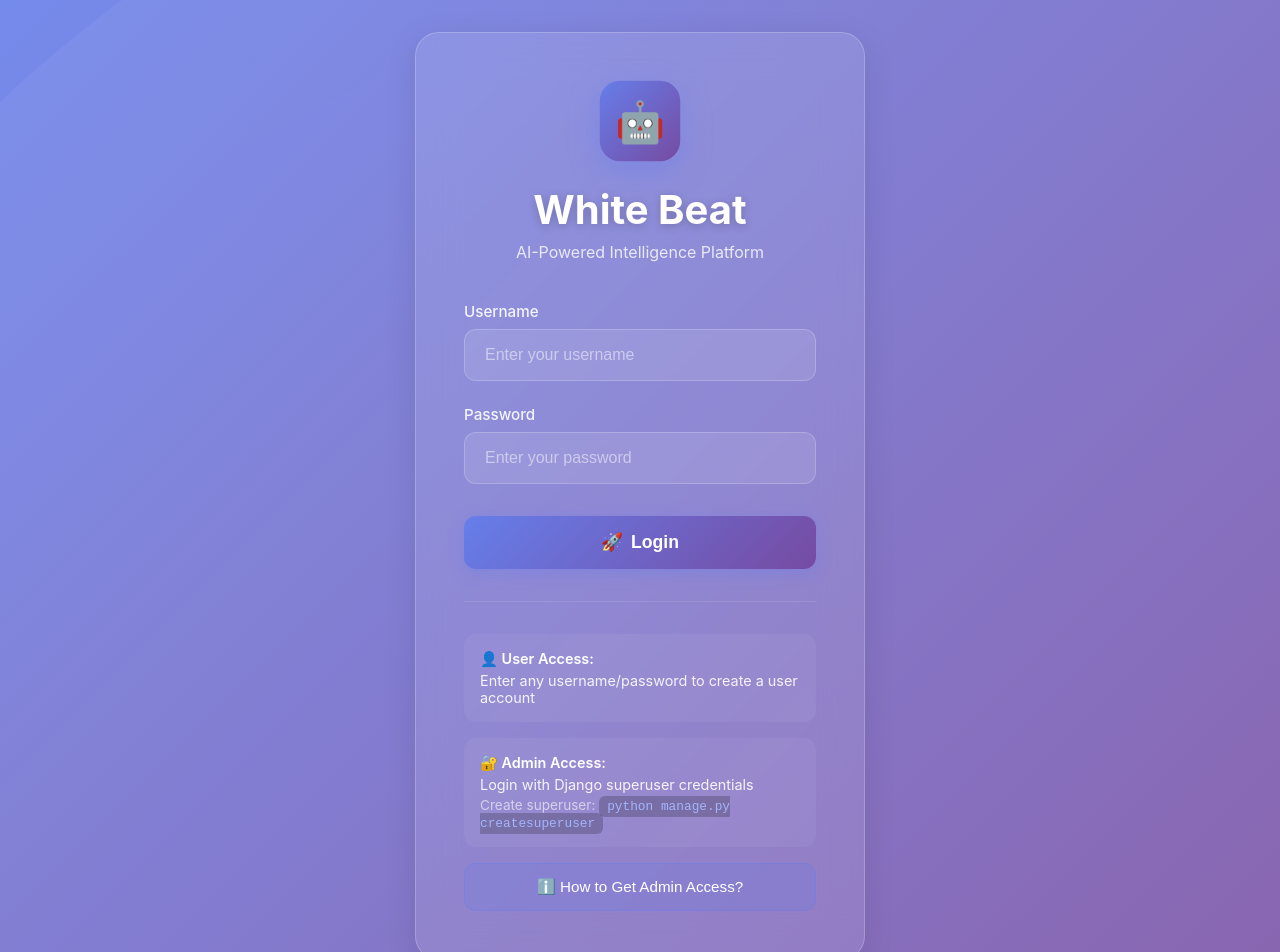
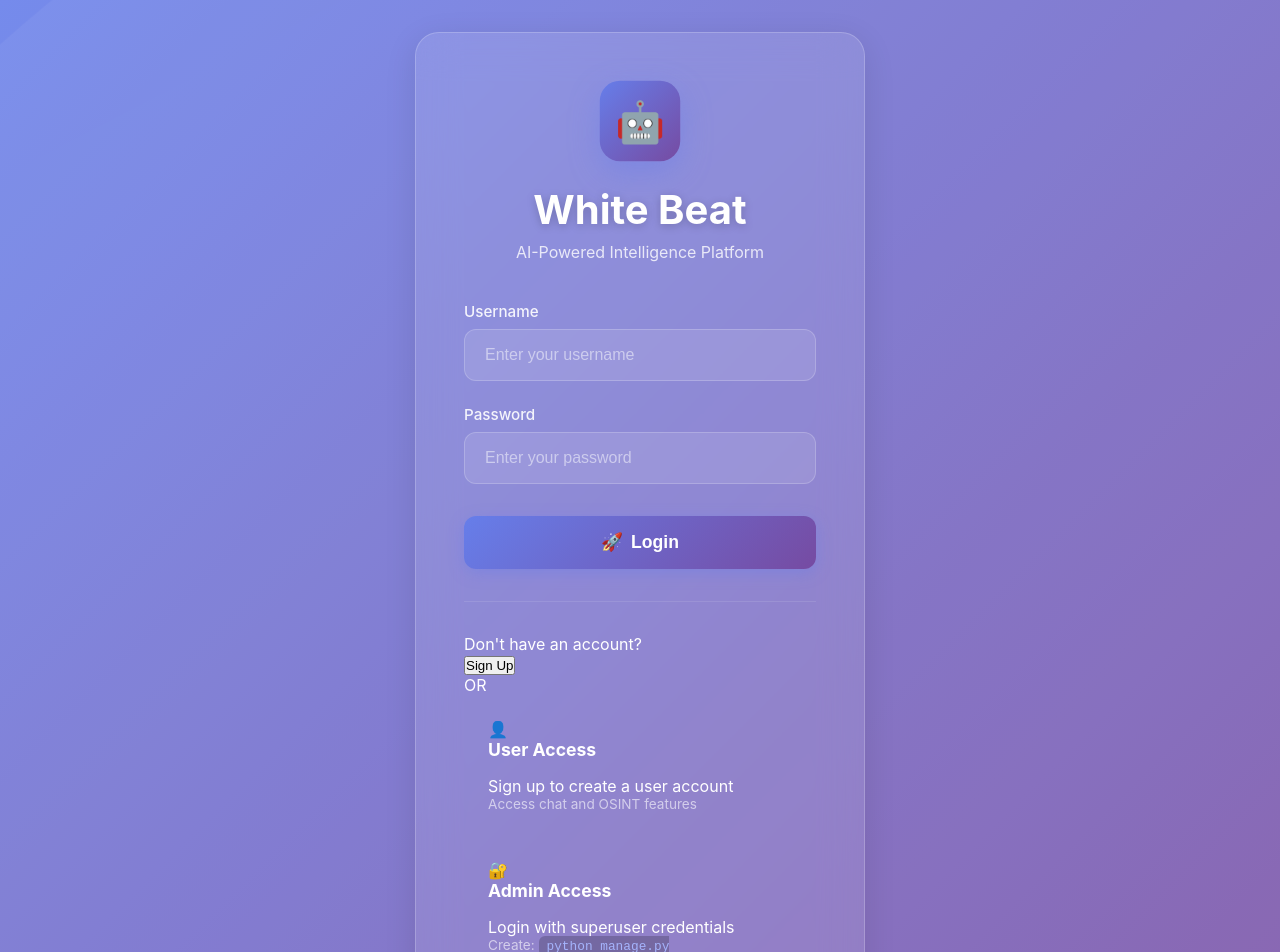
Before and after one commit to Aryankaushik541/white-beat-frontend, a React (Create React App) app: page / in a window 1280 px wide. Shown: the top 952 px of the page. Built offline with nearby package versions, Linux system fonts and the light colour scheme; no server answers.

Commit message:
Add signup functionality with toggle between login and signup

```diff
--- a/src/components/Login.js
+++ b/src/components/Login.js
@@ -5,48 +5,80 @@ import './Login.css';
 const API_URL = process.env.REACT_APP_API_URL || 'http://localhost:8000/api';
 
 const Login = ({ onLogin }) => {
+  const [isSignup, setIsSignup] = useState(false);
   const [username, setUsername] = useState('');
   const [password, setPassword] = useState('');
+  const [email, setEmail] = useState('');
   const [error, setError] = useState('');
+  const [success, setSuccess] = useState('');
   const [loading, setLoading] = useState(false);
 
   const handleSubmit = async (e) => {
     e.preventDefault();
     setError('');
+    setSuccess('');
     setLoading(true);
 
     try {
+      if (isSignup) {
+        // Signup
+        const response = await axios.post(`${API_URL}/signup/`, {
+          username,
+          password,
+          email: email || `${username}@whitebeat.com`
+        });
+
+        setSuccess('Account created successfully! Please login.');
+        setIsSignup(false);
+        setPassword('');
+      } else {
+        // Login
         const response = await axios.post(`${API_URL}/login/`, {
           username,
           password
         });
 
-      const { role, username: user, user_id, is_staff, is_superuser } = response.data;
+        const { role, username: user, user_id, is_staff, is_superuser, email: userEmail } = response.data;
 
         onLogin({
           role,
           username: user,
           userId: user_id,
+          email: userEmail,
           isStaff: is_staff,
           isSuperuser: is_superuser
         });
+      }
     } catch (err) {
-      console.error('Login error:', err);
-      setError(err.response?.data?.error || 'Login failed. Please try again.');
+      console.error('Error:', err);
+      setError(err.response?.data?.error || `${isSignup ? 'Signup' : 'Login'} failed. Please try again.`);
     } finally {
       setLoading(false);
     }
   };
 
-  const handleAdminAccess = () => {
-    // Show admin instructions
+  const toggleMode = () => {
+    setIsSignup(!isSignup);
+    setError('');
+    setSuccess('');
+    setPassword('');
+    setEmail('');
+  };
+
+  const handleAdminInfo = () => {
     alert(
-      '🔐 Admin Access Instructions:\n\n' +
-      '1. Create a superuser:\n' +
+      '🔐 Admin Access Information:\n\n' +
+      '✅ Superusers (created via Django command):\n' +
+      '   → Go directly to Admin Dashboard\n' +
+      '   → Full admin privileges\n\n' +
+      '✅ Regular Users (created via Signup):\n' +
+      '   → Go to User Dashboard\n' +
+      '   → Chat and OSINT features\n\n' +
+      '📝 Create Superuser:\n' +
       '   python manage.py createsuperuser\n\n' +
-      '2. Login with superuser credentials\n\n' +
-      '3. You will be redirected to Admin Dashboard\n\n' +
-      'Only Django staff/superuser can access admin features!'
+      '🎯 Promote User to Admin:\n' +
+      '   Use /api/make-admin/ endpoint\n' +
+      '   (Requires superuser credentials)'
     );
   };
 
@@ -69,9 +101,16 @@ const Login = ({ onLogin }) => {
 
         <form onSubmit={handleSubmit} className="login-form">
           {error && (
-            <div className="error-message">
+            <div className="error-message shake">
               <span className="error-icon">⚠️</span>
               <span>{error}</span>
+            </div>
+          )}
+
+          {success && (
+            <div className="success-message">
+              <span className="success-icon">✅</span>
+              <span>{success}</span>
             </div>
           )}
 
@@ -87,6 +126,20 @@ const Login = ({ onLogin }) => {
               required
             />
           </div>
+
+          {isSignup && (
+            <div className="form-group">
+              <label htmlFor="email">Email (Optional)</label>
+              <input
+                type="email"
+                id="email"
+                value={email}
+                onChange={(e) => setEmail(e.target.value)}
+                placeholder="Enter your email"
+                disabled={loading}
+              />
+            </div>
+          )}
 
           <div className="form-group">
             <label htmlFor="password">Password</label>
@@ -105,37 +158,64 @@ const Login = ({ onLogin }) => {
             {loading ? (
               <>
                 <div className="spinner-small"></div>
-                <span>Logging in...</span>
+                <span>{isSignup ? 'Creating Account...' : 'Logging in...'}</span>
               </>
             ) : (
               <>
-                <span>🚀</span>
-                <span>Login</span>
+                <span>{isSignup ? '📝' : '🚀'}</span>
+                <span>{isSignup ? 'Sign Up' : 'Login'}</span>
               </>
             )}
           </button>
         </form>
 
         <div className="login-footer">
-          <div className="credentials-hint">
-            <p><strong>👤 User Access:</strong></p>
-            <p>Enter any username/password to create a user account</p>
+          <div className="toggle-mode">
+            <p>
+              {isSignup ? 'Already have an account?' : "Don't have an account?"}
+            </p>
+            <button
+              type="button"
+              className="toggle-button"
+              onClick={toggleMode}
+              disabled={loading}
+            >
+              {isSignup ? 'Login' : 'Sign Up'}
+            </button>
           </div>
 
-          <div className="credentials-hint">
-            <p><strong>🔐 Admin Access:</strong></p>
-            <p>Login with Django superuser credentials</p>
+          <div className="divider">
+            <span>OR</span>
+          </div>
+
+          <div className="info-section">
+            <div className="info-card">
+              <div className="info-icon">👤</div>
+              <div className="info-content">
+                <h3>User Access</h3>
+                <p>Sign up to create a user account</p>
+                <p className="hint-text">Access chat and OSINT features</p>
+              </div>
+            </div>
+
+            <div className="info-card">
+              <div className="info-icon">🔐</div>
+              <div className="info-content">
+                <h3>Admin Access</h3>
+                <p>Login with superuser credentials</p>
                 <p className="hint-text">
-              Create superuser: <code>python manage.py createsuperuser</code>
+                  Create: <code>python manage.py createsuperuser</code>
                 </p>
+              </div>
+            </div>
           </div>
 
           <button
             type="button"
-            className="admin-access-btn"
-            onClick={handleAdminAccess}
+            className="admin-info-btn"
+            onClick={handleAdminInfo}
           >
-            ℹ️ How to Get Admin Access?
+            ℹ️ Admin Access Information
           </button>
         </div>
       </div>
```
Lines whose indentation alone changed are shown as unchanged.
